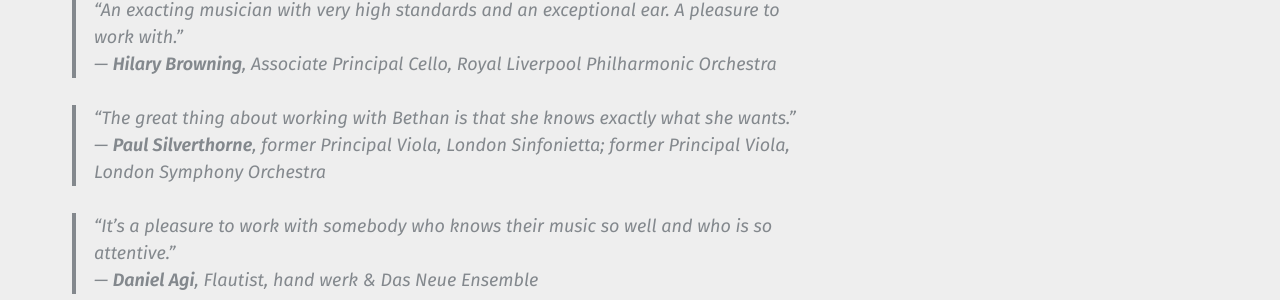
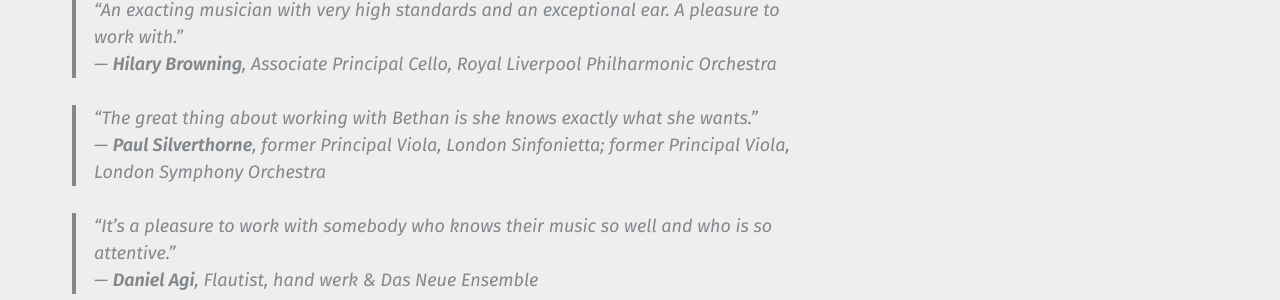
Before and after one commit to morganwilliamsb/website, a Jekyll site: the page built from contact.md, in a window 1280 px wide. Shown: the part 664-964 px from the top of the page. Built offline with Jekyll 4.4.1, drawn with Linux system fonts in a browser that asks for light colours.

```diff
--- a/contact.md
+++ b/contact.md
@@ -18,7 +18,7 @@ Bethan’s scores are printed by **[PMBS Music Printing](https://www.musicprinti
 > “An exacting musician with very high standards and an exceptional ear. A pleasure to work with.”
 > — **Hilary Browning**, Associate Principal Cello, Royal Liverpool Philharmonic Orchestra
 
-> “The great thing about working with Bethan is that she knows exactly what she wants.”
+> “The great thing about working with Bethan is she knows exactly what she wants.”
 > — **Paul Silverthorne**, former Principal Viola, London Sinfonietta; former Principal Viola, London Symphony Orchestra
 
 > “It’s a pleasure to work with somebody who knows their music so well and who is so attentive.”
```
